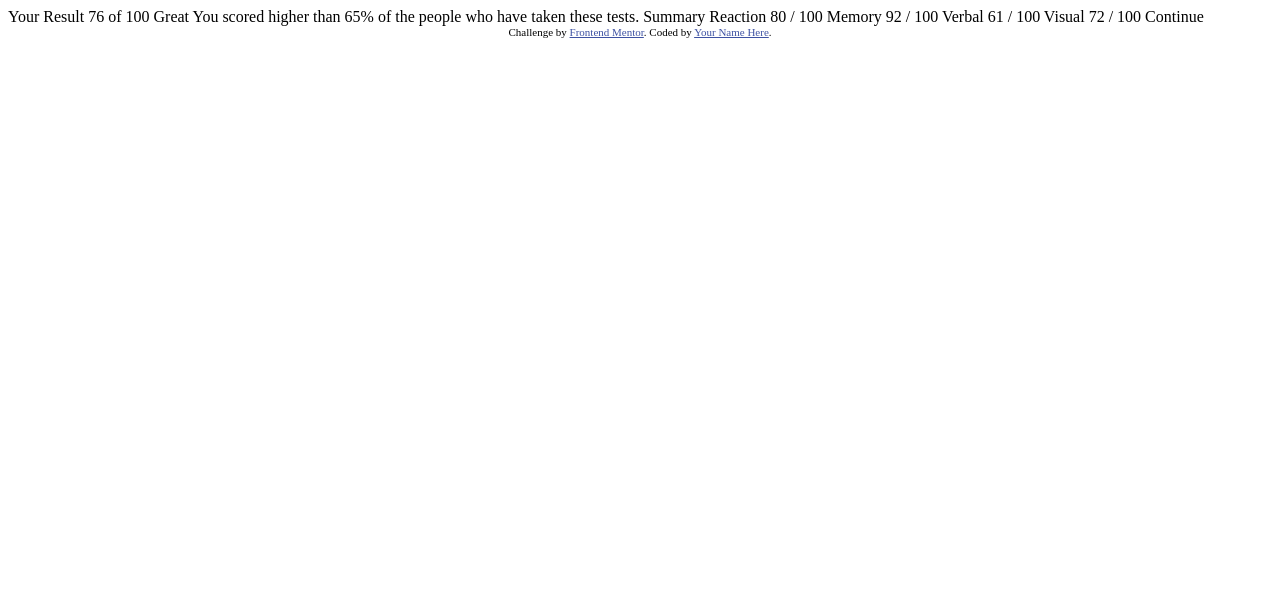
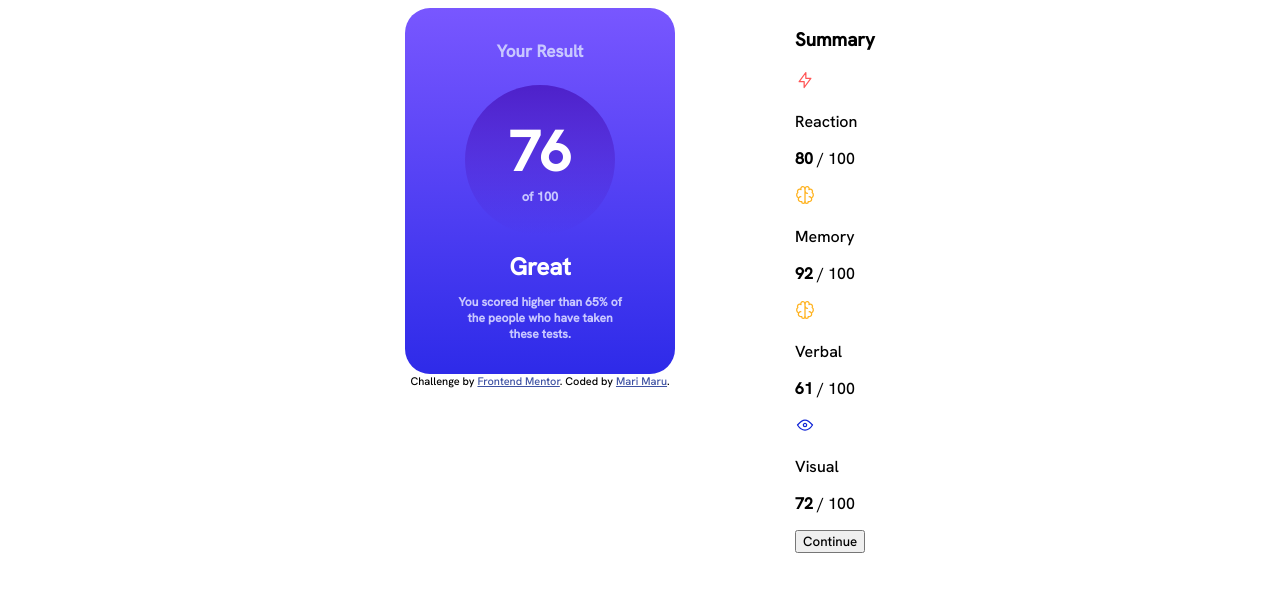
Before and after one commit to MariaMarusakova/1_Results_summary_component, a plain HTML site: page index.html in a window 1280 px wide. Drawn offline with Linux system fonts and the light colour scheme.

Commit message:
css for left section

```diff
--- a/index.html
+++ b/index.html
@@ -5,6 +5,11 @@
   <meta name="viewport" content="width=device-width, initial-scale=1.0"> <!-- displays site properly based on user's device -->
 
   <link rel="icon" type="image/png" sizes="32x32" href="./assets/images/favicon-32x32.png">
+  <link rel="stylesheet" type="text/css" href="styles.css" />
+
+  <link rel="preconnect" href="https://fonts.googleapis.com">
+  <link rel="preconnect" href="https://fonts.gstatic.com" crossorigin>
+  <link href="https://fonts.googleapis.com/css?family=Hanken+Grotesk:wght@500,700,800&display=swap" rel="stylesheet">
 
   <title>Frontend Mentor | Results summary component</title>
 
@@ -12,36 +17,52 @@
   <style>
     .attribution { font-size: 11px; text-align: center; }
     .attribution a { color: hsl(228, 45%, 44%); }
+    .results {float: left;}
+    .results section {width: 50%; float: left;}
   </style>
 </head>
 <body>
+ <div class="container">
+  <section class="results">
+    <h1>Your Result</h1>
+    <div class="circle">
+      <h3 class="your-final">76</h3>
+      <p class="maximal-score">of 100</p>
+    </div>
+    <h2>Great</h2>
+    <p class="final-text">You scored higher than 65% of the people who have taken these tests.</p>
+  </section>
+  <section class="detailed-results">
+    <h3>Summary</h3>
+    <div class="reaction skill">
+      <img src="./images/icon-reaction.svg">
+      <p>Reaction</p>
+      <p><b>80</b> / 100</p>
+    </div>
+    <div class="memory skill">
+      <img src="./images/icon-memory.svg">
+      <p>Memory</p>
+      <p><b>92</b> / 100</p>
+    </div>
+    <div class="verbal skill">
+      <img src="./images/icon-memory.svg">
+      <p>Verbal</p>
+      <p><b>61</b> / 100</p>
+    </div>
+    <div class="visual skill">
+      <img src="./images/icon-visual.svg">
+      <p>Visual</p>
+      <p><b>72</b> / 100</p>
+    </div>
+    <button>Continue</button>
 
-  Your Result
-  76
-  of 100
-
-  Great
-  You scored higher than 65% of the people who have taken these tests.
-
-  Summary
-
-  Reaction
-  80 / 100
-
-  Memory
-  92 / 100
-
-  Verbal
-  61 / 100
-
-  Visual
-  72 / 100
-
-  Continue
-
+  </section>
   <div class="attribution">
     Challenge by <a href="https://www.frontendmentor.io?ref=challenge" target="_blank">Frontend Mentor</a>.
-    Coded by <a href="#">Your Name Here</a>.
+    Coded by <a href="#">Mari Maru</a>.
   </div>
+</div>
+
+
 </body>
 </html>
--- /dev/null
+++ b/styles.css
@@ -0,0 +1,144 @@
+/*# Front-end Style Guide
+
+## Layout
+
+The designs were created to the following widths:
+
+- Mobile: 375px
+- Desktop: 1440px
+
+## Colors
+
+### Primary
+
+- Light red: hsl(0, 100%, 67%)
+- Orangey yellow: hsl(39, 100%, 56%)
+- Green teal: hsl(166, 100%, 37%)
+- Cobalt blue: hsl(234, 85%, 45%)
+
+## Gradients
+
+- Light slate blue (background): hsl(252, 100%, 67%)
+- Light royal blue (background): hsl(241, 81%, 54%)
+
+- Violet blue (circle): hsla(256, 72%, 46%, 1)
+- Persian blue (circle): hsla(241, 72%, 46%, 0)
+
+
+
+### Neutral
+
+- White: hsl(0, 0%, 100%)
+- Pale blue: hsl(221, 100%, 96%)
+- Light lavender: hsl(241, 100%, 89%)
+- Dark gray blue: hsl(224, 30%, 27%)
+
+### Notes
+
+Use transparency to get the colour variations necessary to match the design. Hint: look into using `hsla()`.
+
+## Typography
+
+### Body Copy
+
+- Font size (paragraphs): 18px
+
+### Font
+
+- Family: [Hanken Grotesk](https://fonts.google.com/specimen/Hanken+Grotesk)
+- Weights: 500, 700, 800*/
+
+:root {
+
+
+--Light-red: hsl(0, 100%, 67%);
+--Orangey-yellow: hsl(39, 100%, 56%);
+--Green-teal: hsl(166, 100%, 37%);
+--Cobalt-blue: hsl(234, 85%, 45%);
+
+--Light-slate-blue-bg: hsl(252, 100%, 67%);
+--Light-royal-blue-bg: hsl(241, 81%, 54%);
+
+--Violet-blue-circle: hsla(256, 72%, 46%, 1);
+--Persian-blue-circle: hsla(241, 72%, 46%, 0);
+
+--White: hsl(0, 0%, 100%);
+--Pale-blue: hsl(221, 100%, 96%);
+--Light-lavender: hsl(241, 100%, 89%);
+--Dark-gray-blue: hsl(224, 30%, 27%);
+}
+
+* {
+    font-family: 'Hanken Grotesk', serif;
+}
+
+body {
+
+    display: flex;
+    justify-content: center;
+    align-items: center;
+
+}
+
+h1 {
+    font-size: 17px;
+    color: var(--Light-lavender);
+    padding: 10 0 0 0;
+    margin: 5% 0 10% 0;
+}
+
+.results {
+
+    border-radius: 25px;
+    background: linear-gradient(to bottom,hsl(252, 100%, 67%), hsl(241, 81%, 54%));
+    padding: 20px;
+    width: 230px;
+    height: 100%;
+    text-align: center;
+    color: white;
+    float: left;
+
+}
+
+.circle {
+    background: linear-gradient(to bottom, hsla(256, 72%, 46%, 1), hsla(241, 72%, 46%, 0));
+    height: 150px;
+    width: 150px;
+    border-radius: 50%;
+    display: inline-block;
+}
+
+.your-final {
+    font-size: 3.5rem;
+    padding: 0 0 0 0;
+    margin: 20% 0 0 0;
+    font-weight: 700;
+
+}
+
+.maximal-score {
+    font-size: 0.8rem;
+    padding: 0 0 0 0;
+    margin: 0% 0 0 0;
+    color: var(--Light-lavender);
+    font-weight: 800;
+}
+
+h2 {
+    margin: 1rem 0 0 0;
+}
+
+p.final-text {
+    font-size: 12px;
+    padding: 0 2rem;
+    color: var(--Light-lavender);
+    font-weight: 700;
+    vertical-align: middle;
+    align-content: justify;
+    display: inline-block;
+}
+
+.detailed-results {
+    float: right;
+    padding-left: 120px;
+}
```
Also changed, not shown: images/favicon-32x32.png (added), images/icon-memory.svg (added), images/icon-reaction.svg (added), images/icon-verbal.svg (added), images/icon-visual.svg (added).
